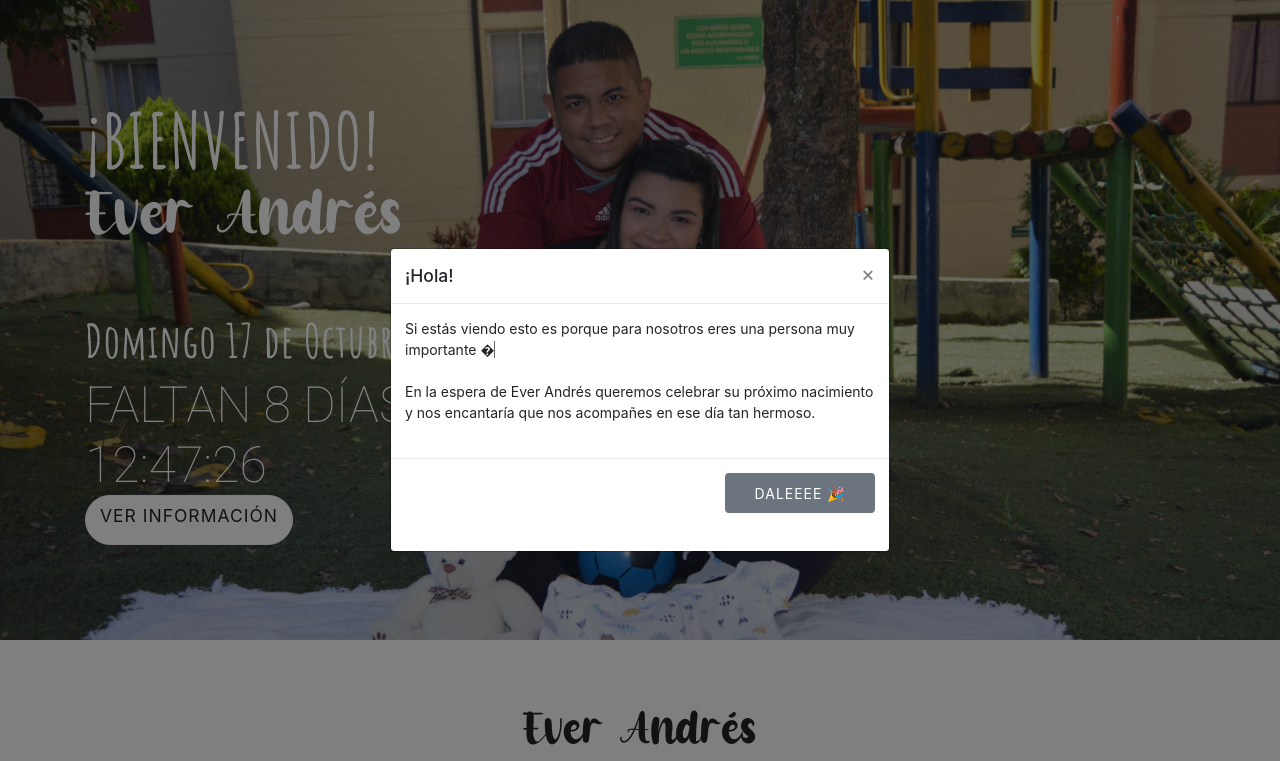
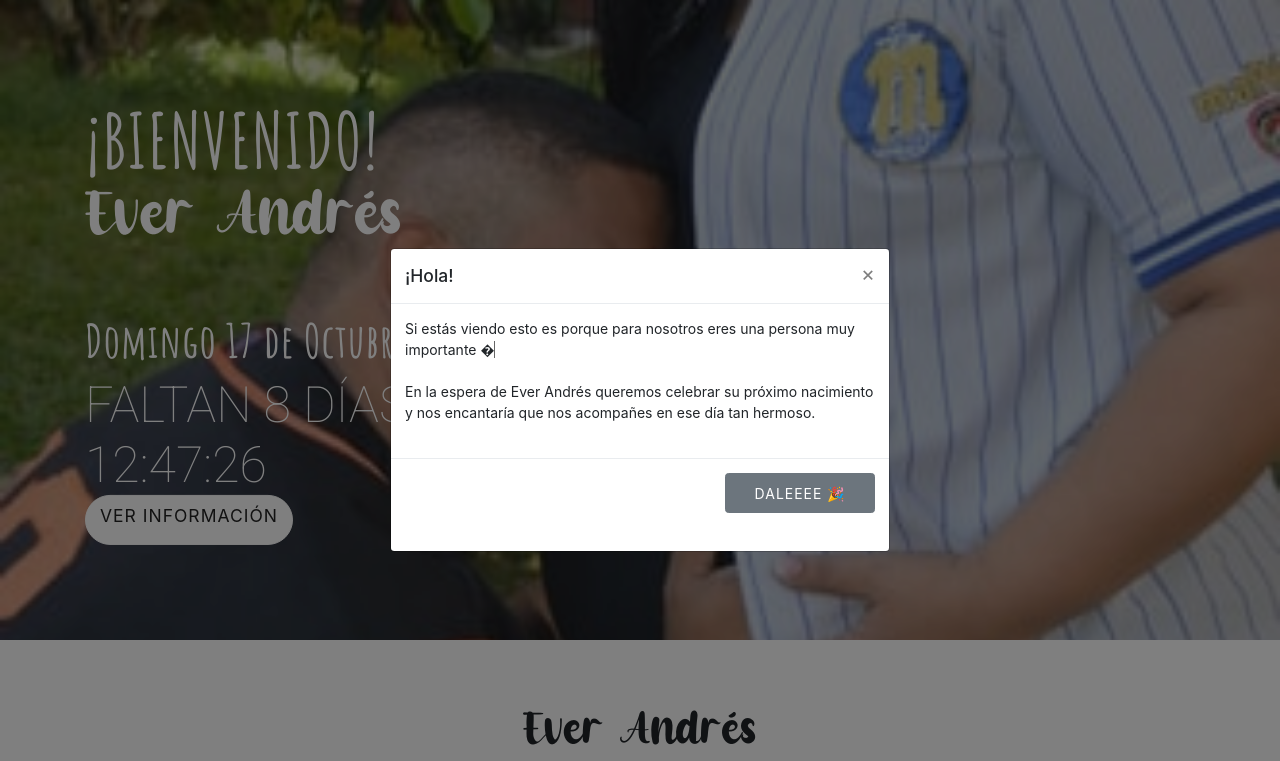
Before and after one commit to lerl221295/everandres, a website: page index.html in a window 1280 px wide. Shown: the top 761 px of the page. Drawn offline with nearby package versions, Linux system fonts and the light colour scheme; no server answers.

Commit message:
fix photo

```diff
--- a/index.html
+++ b/index.html
@@ -298,7 +298,7 @@
 
 <script>
 	let i = 0
-	const images = [68, 3, 11, 63]
+	const images = ['DSC_0155-min.jpg', 'EA84-app.jpg']
 
 	var w = window,
 		d = document,
@@ -313,15 +313,15 @@
 		}, 100)
 	});
 
-	// setInterval(() => {
-	// 	if (i === images.length) {
-	// 		i = 0
-	// 	}
-	// 	$("#slider-background").fadeTo(500, 0.30, () => {
-	// 		$("#slider-background").css("background-image", `url('images/Gaby(${images[i]})${isMobile ? '-app' : ''}.jpg')`);
-	// 		i++;
-	// 	}).fadeTo(500, 1);
-	// }, 4000);
+	setInterval(() => {
+		if (i === images.length) {
+			i = 0
+		}
+		$("#slider-background").fadeTo(500, 0.30, () => {
+			$("#slider-background").css("background-image", `url('images/${images[i]}')`);
+			i++;
+		}).fadeTo(500, 1);
+	}, 4000);
 </script>
 
 <script>
```
